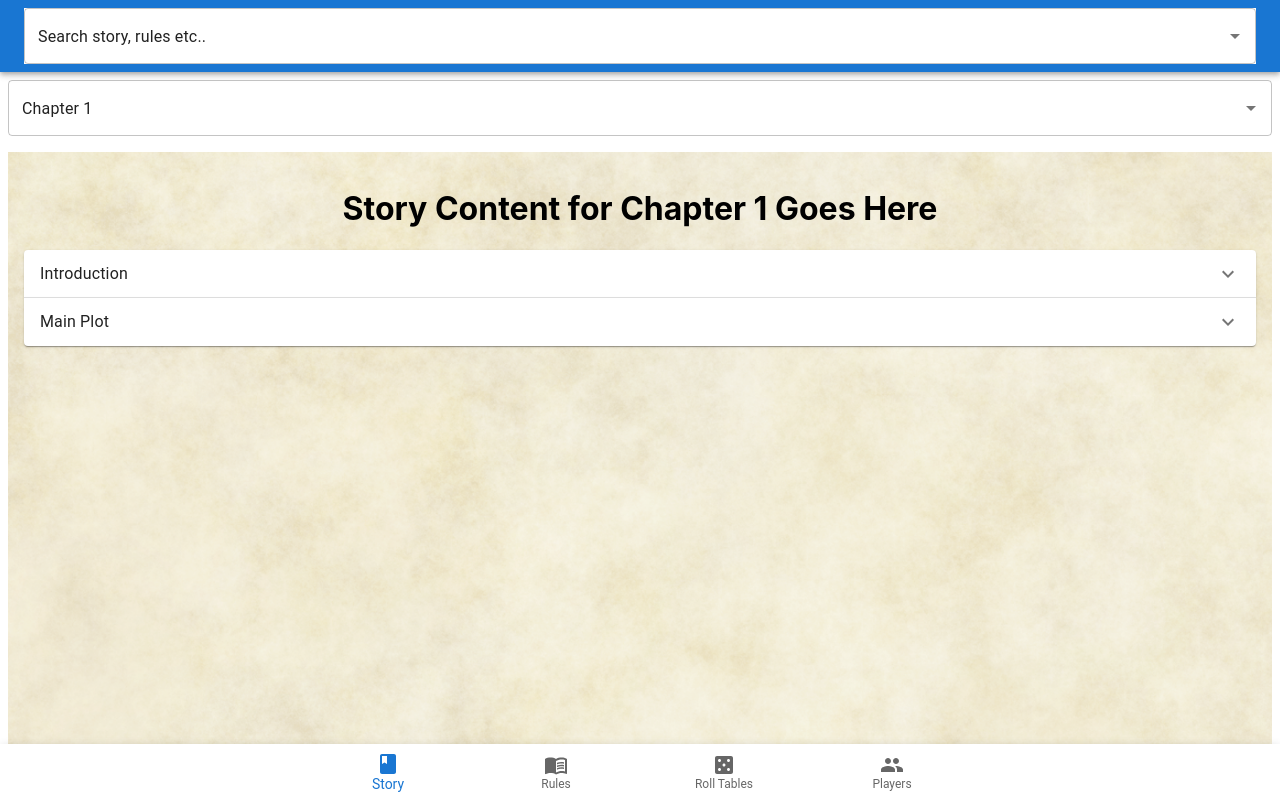
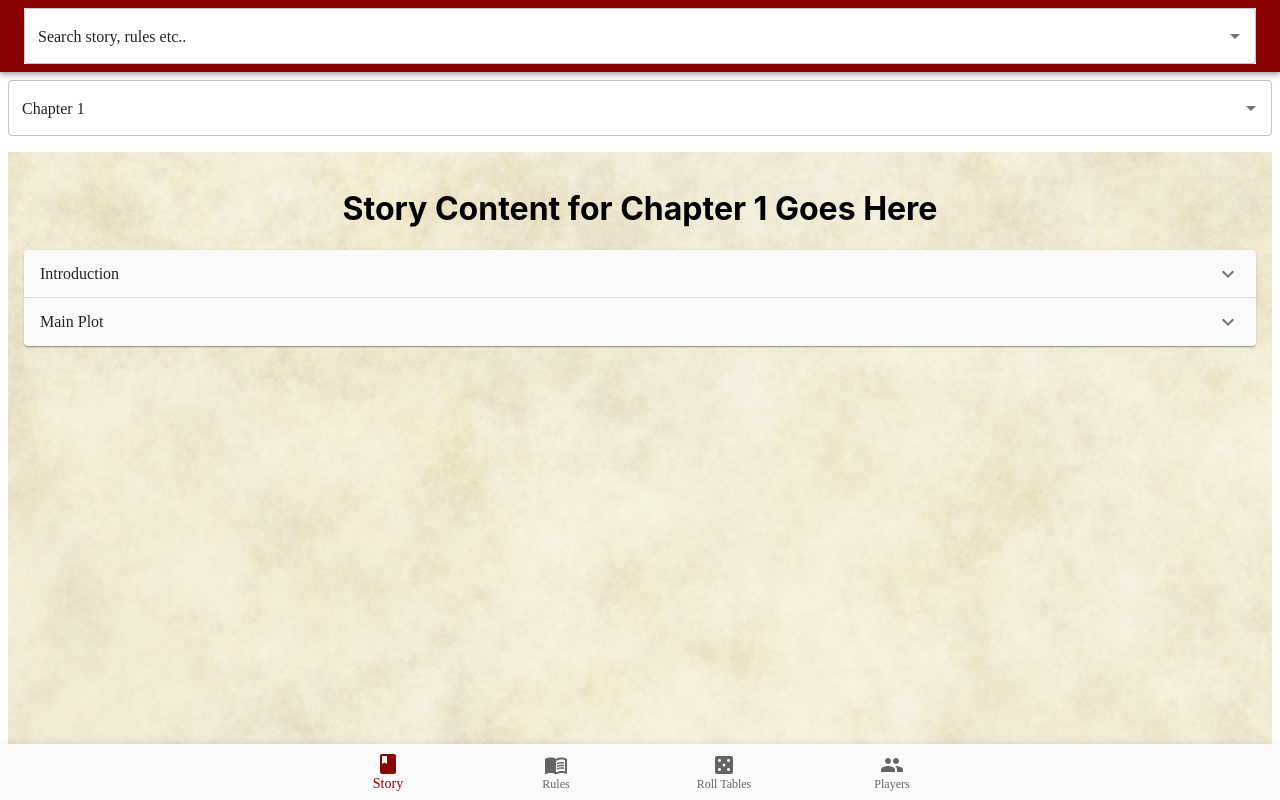
Before and after one commit to Kcity162/dnd-webapp, a React (Create React App) app: page / in a window 1280 px wide. Shown: the top 800 px of the page. Built offline with nearby package versions, Linux system fonts and the light colour scheme.

Commit message:
Added theme manager

```diff
--- a/src/index.js
+++ b/src/index.js
@@ -5,11 +5,15 @@
 import './index.css';
 import App from './App';
 import reportWebVitals from './reportWebVitals';
+import { ThemeProvider } from '@mui/material/styles';
+import theme from './theme';
 
 const root = ReactDOM.createRoot(document.getElementById('root'));
 root.render(
   <React.StrictMode>
-    <App />
+    <ThemeProvider theme={theme}>
+      <App />
+    </ThemeProvider>
   </React.StrictMode>
 );
 
--- /dev/null
+++ b/src/theme.js
@@ -0,0 +1,31 @@
+// src/theme.js
+import { createTheme } from '@mui/material/styles';
+
+const theme = createTheme({
+  palette: {
+    primary: {
+      main: '#8b0000', // Dark red, D&D-like color for primary components
+    },
+    secondary: {
+      main: '#ffa500', // Orange for secondary accents
+    },
+    background: {
+      default: '#f5f5f5', // Light grey background
+      paper: '#fafafa', // Slightly lighter for paper surfaces
+    },
+  },
+  typography: {
+    fontFamily: "'MedievalSharp', cursive", // Set a fantasy-themed font if available
+    h1: {
+      fontSize: '2.5rem',
+    },
+    h2: {
+      fontSize: '2rem',
+    },
+    body1: {
+      fontSize: '1rem',
+    },
+  },
+});
+
+export default theme;
```
